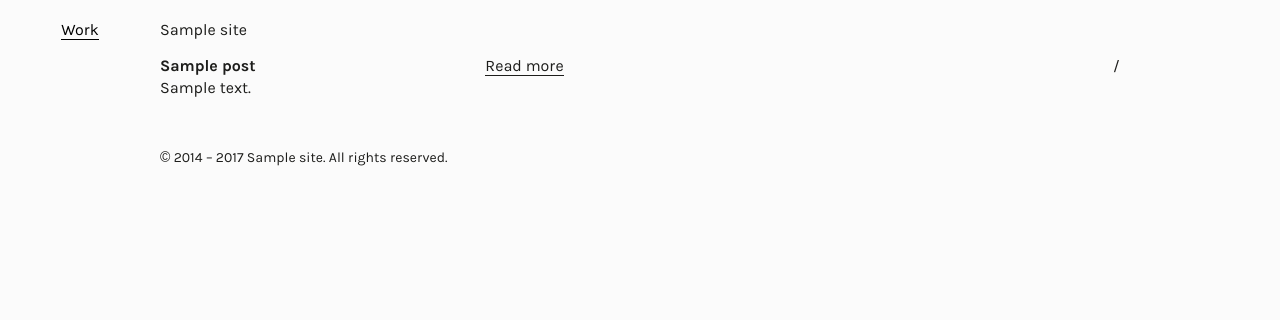
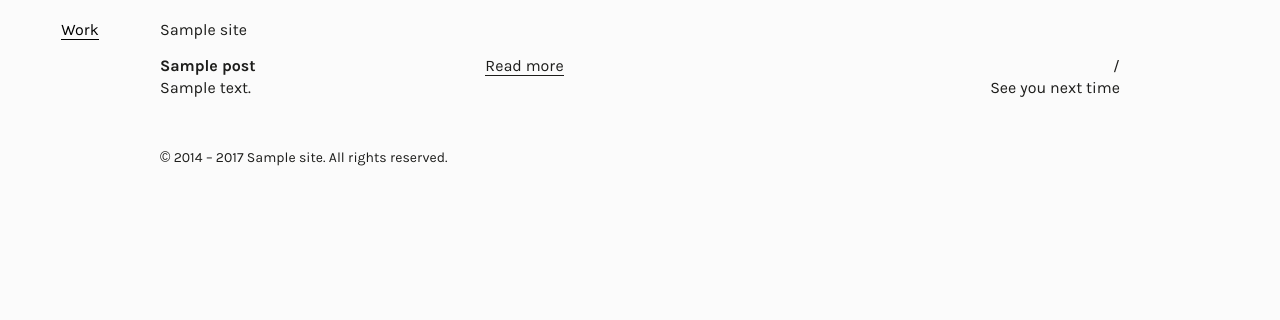
Before and after one commit to h0r0man/landhostudio, a WordPress theme: template single.php in a window 1280 px wide. Shown: the top 320 px of the page. Run offline with PHP 8.4 and a stand-in for WordPress, Linux system fonts and the light colour scheme; the site name, menu and one post (Sample post) are stand-ins, and other content is empty; some libraries are stand-ins or nearby versions.

Commit message:
Added fallback for work_pages field

```diff
--- a/template-parts/content-single.php
+++ b/template-parts/content-single.php
@@ -62,6 +62,8 @@
 
       <?php if (get_field('work_pages')): ?>
         <p><?php the_field('work_pages'); ?></p>
+      <?php else: ?>
+        <p><?php esc_html_e('See you next time', 'horoman'); ?></p>
       <?php endif; ?>
 
     </div>
```
